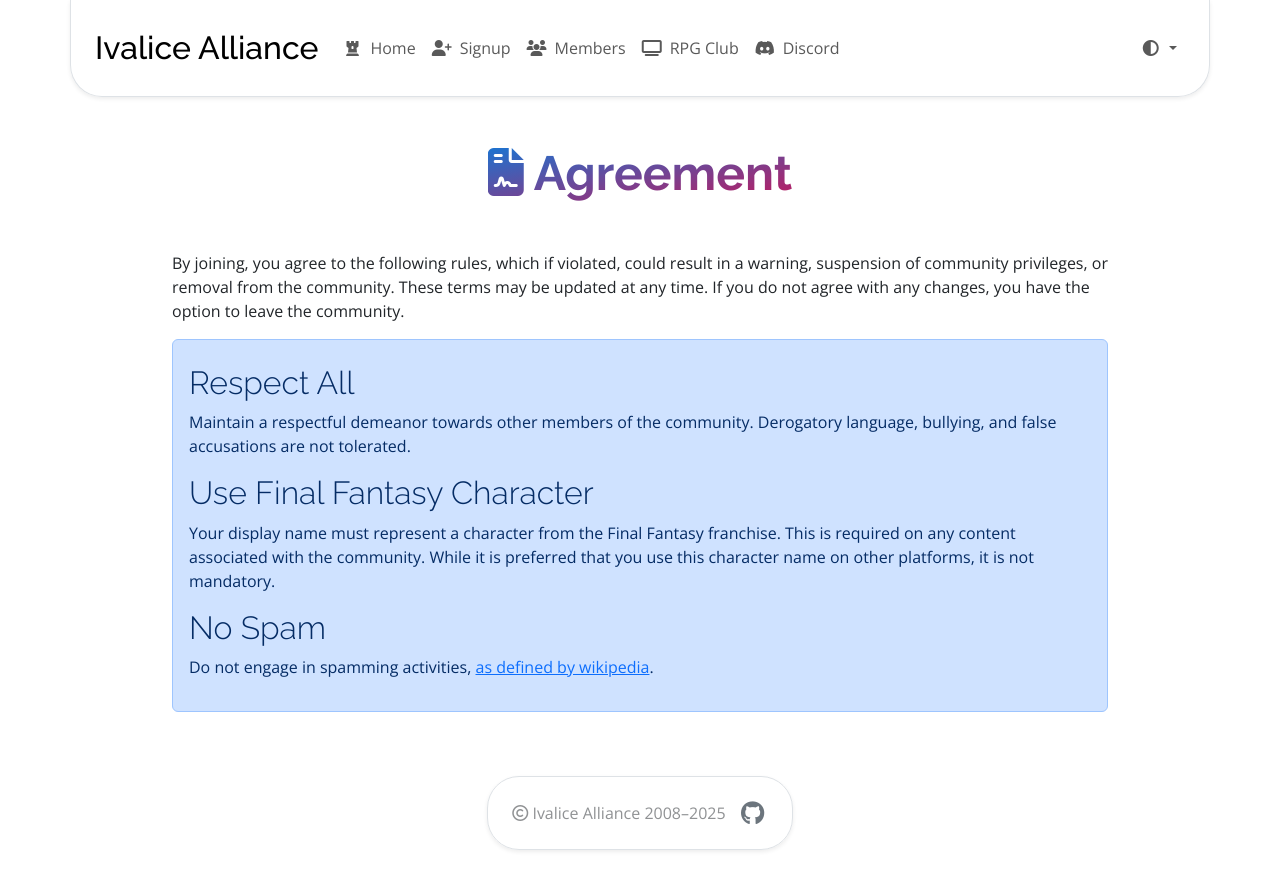
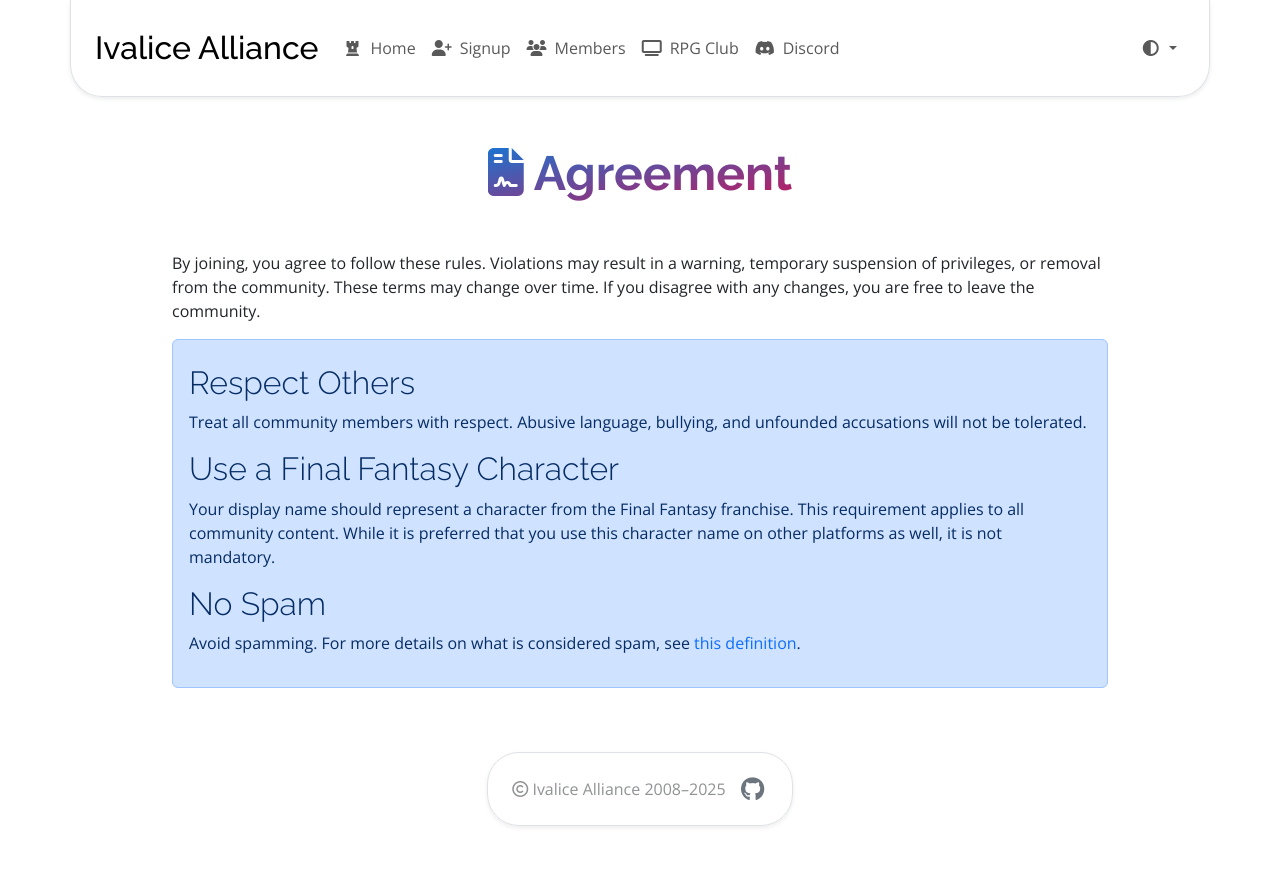
Before and after one commit to ivalicealliance/web-v4, a Jekyll site: the page built from agreement.html, in a window 1280 px wide. Shown: the top 890 px of the page. Built offline with Jekyll 4.4.1, drawn with Linux system fonts in a browser that asks for light colours; nearby versions of some CDN libraries.

Commit message:
Revise community agreement language in agreement.html for improved clarity and respectfulness

```diff
--- a/agreement.html
+++ b/agreement.html
@@ -6,9 +6,9 @@ custom_icon: fa-solid fa-file-contract
 ---
 
 <p>
-  By joining, you agree to the following rules, which if violated, could result in a warning, suspension of community
-  privileges, or removal from the community. These terms may be updated at any time. If you do not agree with any
-  changes, you have the option to leave the community.
+  By joining, you agree to follow these rules. Violations may result in a warning, temporary suspension of privileges,
+  or removal from the community. These terms may change over time. If you disagree with any changes, you are free to
+  leave the community.
 </p>
 
 <div class="alert alert-primary" role="alert">
@@ -16,22 +16,22 @@ custom_icon: fa-solid fa-file-contract
     {{ title }}
   </h4>
 
-  <h2 class="fw-light">Respect All</h2>
+  <h2 class="fw-light">Respect Others</h2>
   <p>
-    Maintain a respectful demeanor towards other members of the community. Derogatory language, bullying, and false
-    accusations are not tolerated.
+    Treat all community members with respect. Abusive language, bullying, and unfounded accusations will not be
+    tolerated.
   </p>
 
-  <h2 class="fw-light">Use Final Fantasy Character</h2>
+  <h2 class="fw-light">Use a Final Fantasy Character</h2>
   <p>
-    Your display name must represent a character from the Final Fantasy franchise. This is required on any content
-    associated with the
-    community. While it is preferred that you use this character name on other platforms, it is not mandatory.
+    Your display name should represent a character from the Final Fantasy franchise. This requirement applies to all
+    community content. While it is preferred that you use this character name on other platforms as well, it is not
+    mandatory.
   </p>
 
   <h2 class="fw-light">No Spam</h2>
   <p>
-    Do not engage in spamming activities,
-    <a href="https://en.wikipedia.org/wiki/Social_spam" target="_blank">as defined by wikipedia</a>.
+    Avoid spamming. For more details on what is considered spam, see <a href="https://en.wikipedia.org/wiki/Social_spam"
+      target="_blank" class="text-decoration-none">this definition</a>.
   </p>
 </div>
```
